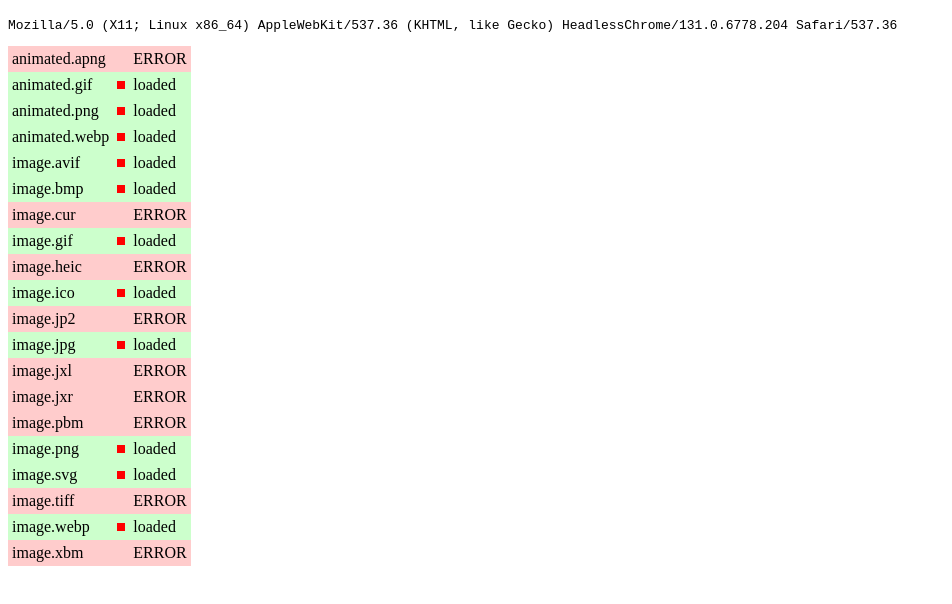
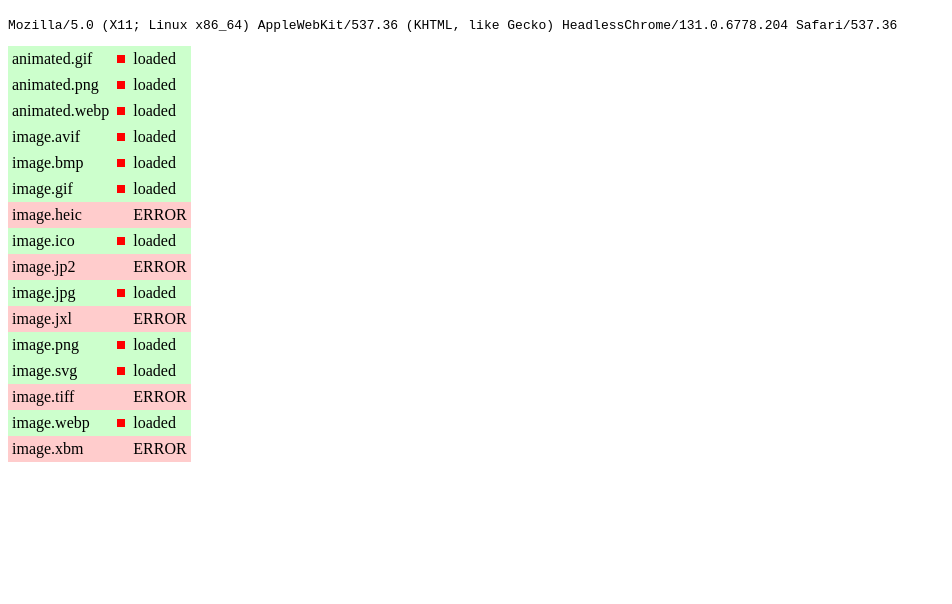
Before and after one commit to caugner/bcd-examples, a website: page media/images/index.html in a window 1280 px wide. Shown: the part 48-652 px from the top of the page, without its empty margins (0-952 px from the left). Drawn offline with Linux system fonts and the light colour scheme.

Commit message:
chore(media/images): remove {apng,cur,jxr,pbm}

```diff
--- a/media/images/index.html
+++ b/media/images/index.html
@@ -53,21 +53,17 @@
 
   <script>
     var files = [
-      "animated.apng",
       "animated.gif",
       "animated.png",
       "animated.webp",
       "image.avif",
       "image.bmp",
-      "image.cur",
       "image.gif",
       "image.heic",
       "image.ico",
       "image.jp2",
       "image.jpg",
       "image.jxl",
-      "image.jxr",
-      "image.pbm",
       "image.png",
       "image.svg",
       "image.tiff",
@@ -77,7 +73,7 @@
     document.getElementById("navigator").innerText = navigator.userAgent;
     var table = document.getElementById("table");
     for (var i = 0; i < files.length; i++) {
-    var file = files[i];
+      var file = files[i];
       var row = document.createElement("tr");
       var cell = document.createElement("td");
       cell.innerText = file;
```
Also changed, not shown: 4 other files.
